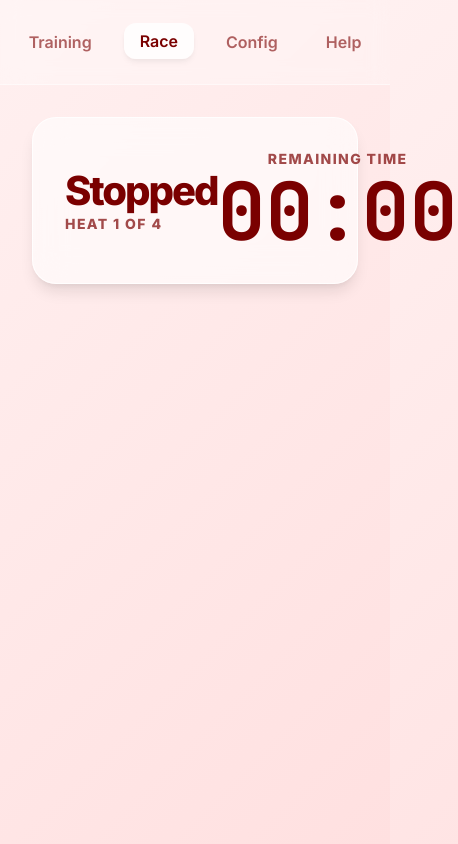
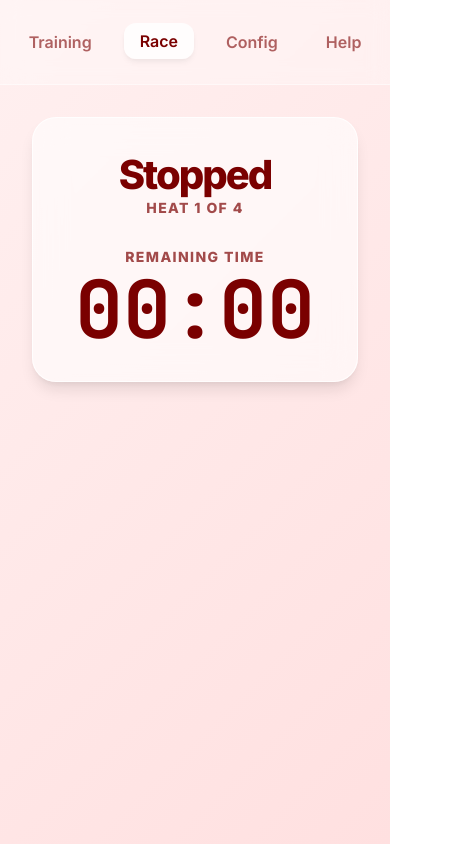
Before and after one commit to Gogo1964/racerboyjs, a website: page public/race.html in a window 390 px wide. Shown: the whole page, 458 px wide, since content can reach past the window. Drawn offline with Linux system fonts and the light colour scheme; no server answers.

Commit message:
Implement vertical responsive layouts and move race buttons

```diff
--- a/public/css/style.css
+++ b/public/css/style.css
@@ -261,3 +261,24 @@ button:hover {
 button:active {
   transform: translateY(0);
 }
+
+/* Responsive Scaling for Vertical Orientations (Portrait / Mobile) */
+@media (max-width: 900px), (orientation: portrait) {
+  .grid-2 {
+    grid-template-columns: 1fr;
+  }
+
+  .header-banner {
+    flex-wrap: wrap !important;
+    justify-content: center !important;
+    text-align: center !important;
+  }
+
+  .header-banner > div {
+    text-align: center !important;
+  }
+
+  #control-buttons {
+    justify-content: center !important;
+  }
+}
--- a/public/race.html
+++ b/public/race.html
@@ -18,19 +18,19 @@
     </nav>
 
     <div class="container">
-        <div class="header-banner card" style="margin-bottom: 2rem; display: flex; justify-content: space-between; align-items: center;">
+        <div class="header-banner card" style="margin-bottom: 2rem; display: flex; justify-content: space-between; align-items: center; flex-wrap: wrap; gap: 1rem;">
             <div style="text-align: left;">
                 <h1 style="margin: 0;" id="race-status">Stopped</h1>
-                <div class="stat-label">Heat <span id="current-heat">1</span> of <span id="total-heats">4</span></div>
+                <div class="stat-label" style="margin-bottom: 1rem;">Heat <span id="current-heat">1</span> of <span id="total-heats">4</span></div>
+
+                <div style="display: flex; gap: 1rem; flex-wrap: wrap;" id="control-buttons">
+                    <!-- Dynamically populated buttons -->
+                </div>
             </div>
 
             <div style="text-align: center;">
                 <div class="stat-label">Remaining Time</div>
                 <div class="stat-value mono huge" id="time-remaining">00:00</div>
-            </div>
-
-            <div style="display: flex; gap: 1rem;" id="control-buttons">
-                <!-- Dynamically populated buttons -->
             </div>
         </div>
 
```
